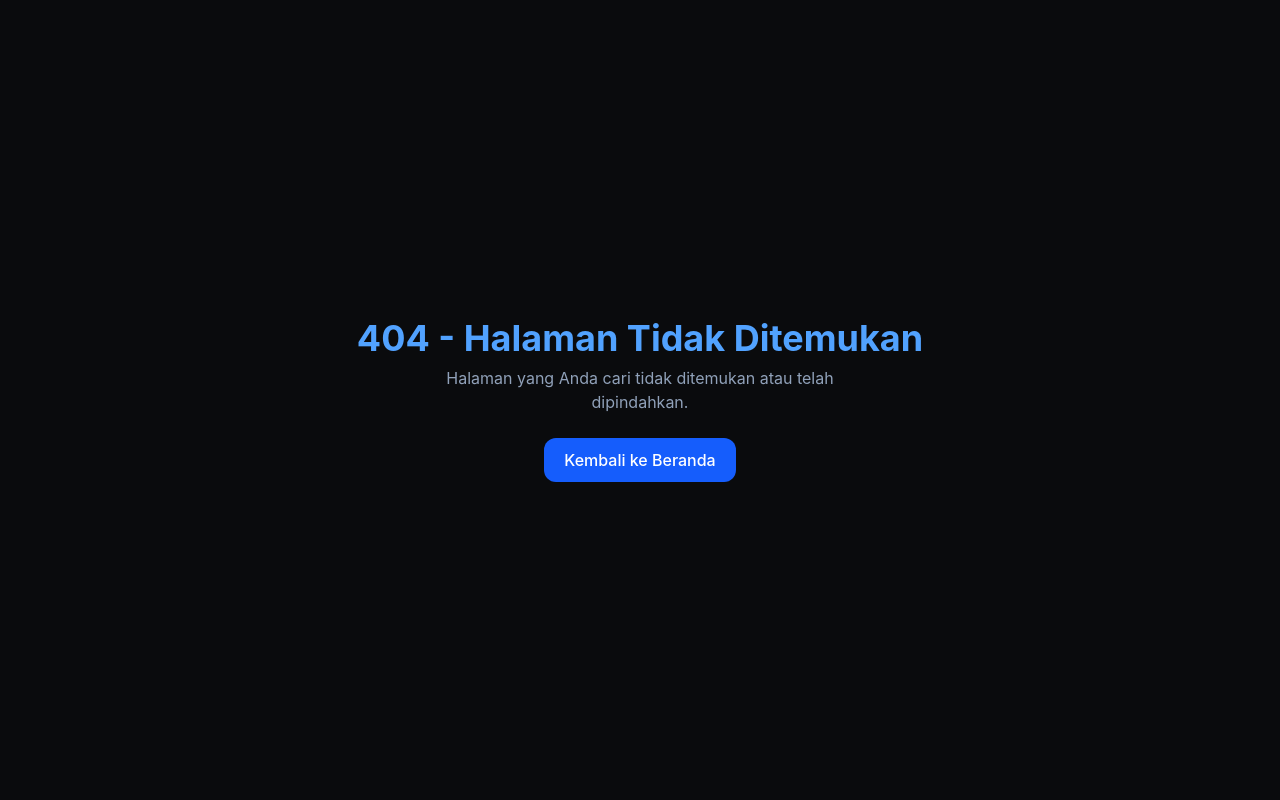
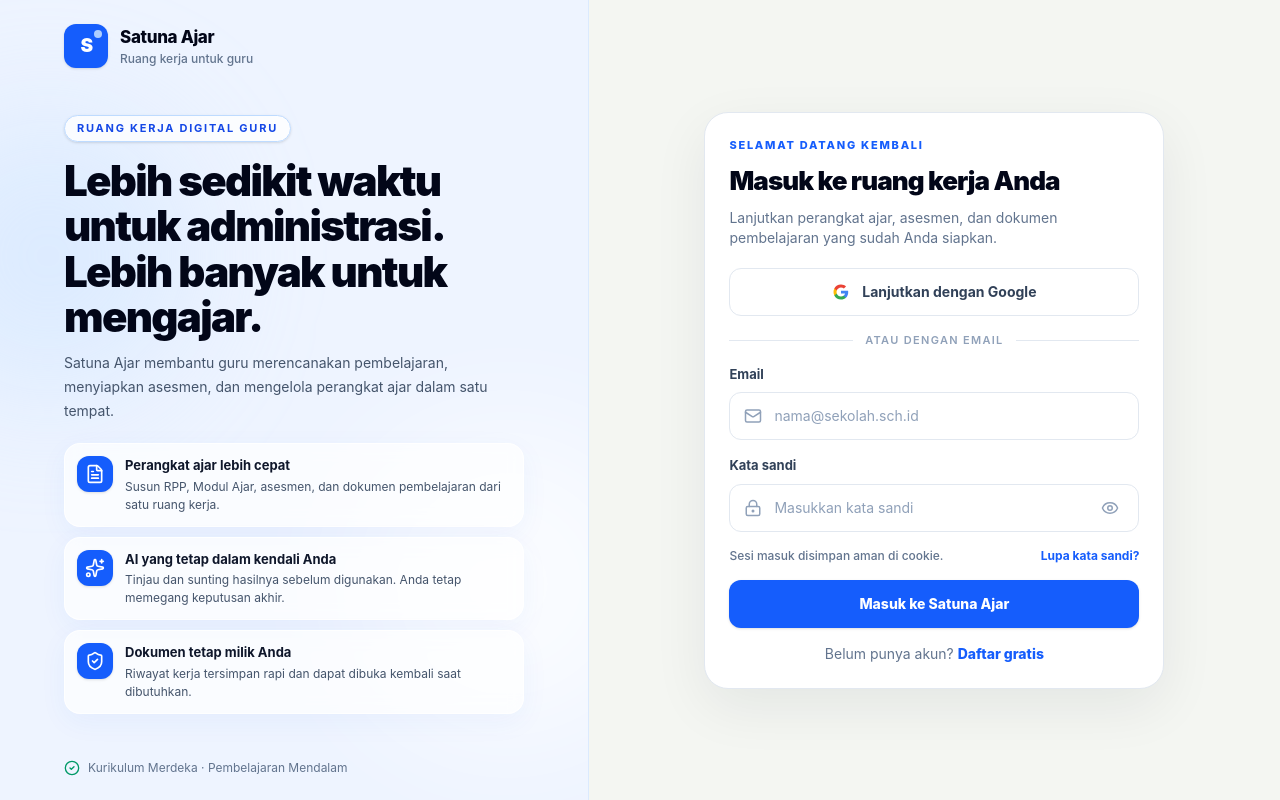
Before and after one commit to ferdilpu-sudo/Satuna-ajar, a Next.js app: page /login in a window 1280 px wide. Before the commit this address had no page. Built offline with nearby package versions, Linux system fonts and the light colour scheme.

Commit message:
Restore login screen

```diff
--- /dev/null
+++ b/app/(auth)/login/page.tsx
@@ -0,0 +1,22 @@
+import type { Metadata } from 'next';
+import AuthShell from '@/components/auth/AuthShell';
+import LoginForm from '@/components/auth/LoginForm';
+import { BRAND } from '@/lib/brand';
+
+export const metadata: Metadata = {
+  title: `Masuk | ${BRAND.name}`,
+  description: `Masuk ke ${BRAND.name} untuk melanjutkan pekerjaan mengajar Anda.`,
+};
+
+export default function LoginPage() {
+  return (
+    <AuthShell
+      eyebrow="Selamat datang kembali"
+      title="Masuk ke ruang kerja Anda"
+      description="Lanjutkan perangkat ajar, asesmen, dan dokumen pembelajaran yang sudah Anda siapkan."
+      compact
+    >
+      <LoginForm />
+    </AuthShell>
+  );
+}
```
